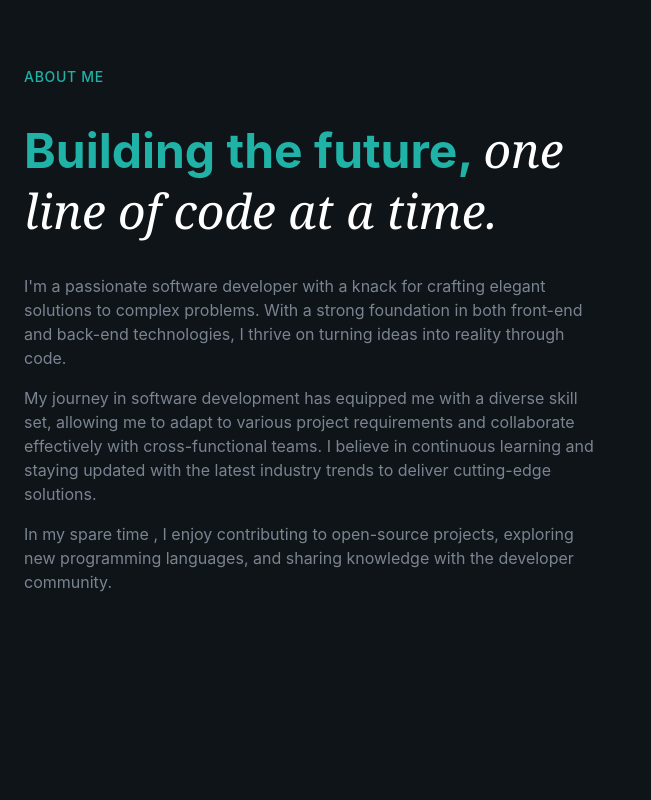
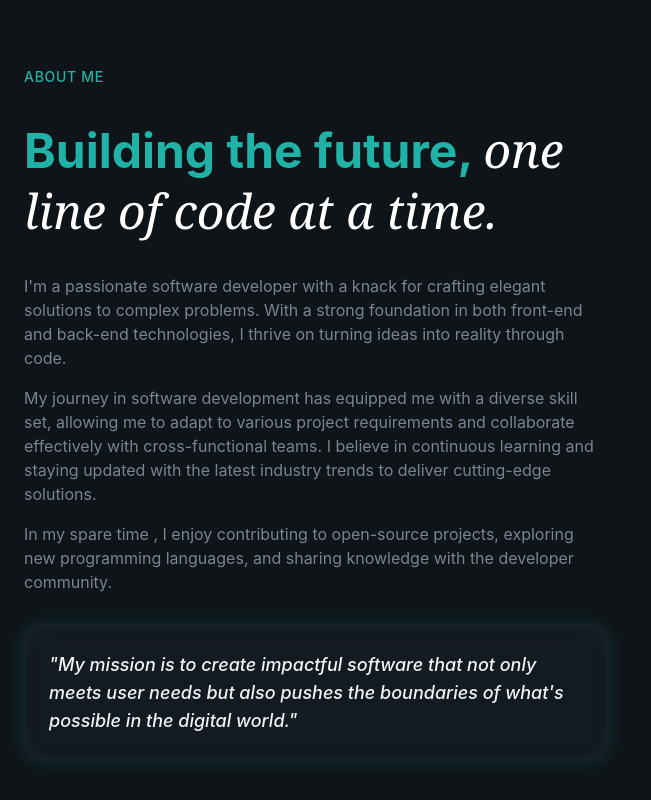
Before and after one commit to eissamonet/SWD-Portfolio, a React (Vite) app: page / in a window 1280 px wide. Shown: the part 1038-1838 px from the top of the page, without its empty margins (0-651 px from the left). Before the commit the page ends 1760 px from the top, so only its background shows below. Built offline with nearby package versions, Linux system fonts and the light colour scheme.

Commit message:
commit changes

```diff
--- a/src/sections/About.jsx
+++ b/src/sections/About.jsx
@@ -52,6 +52,12 @@ export const About = () => {
                 In my spare time , I enjoy contributing to open-source projects, exploring new programming languages, and sharing knowledge with the developer community.
               </p>
             </div>
+
+            <div className="glass rounded-2xl p-6 glow-border animate-fade-in animation-delay-400 ">
+              <p className="text-lg font-medium italic text-foreground">
+                "My mission is to create impactful software that not only meets user needs but also pushes the boundaries of what's possible in the digital world."
+              </p>
+            </div>
           </div>
         </div>
       </div>
```
